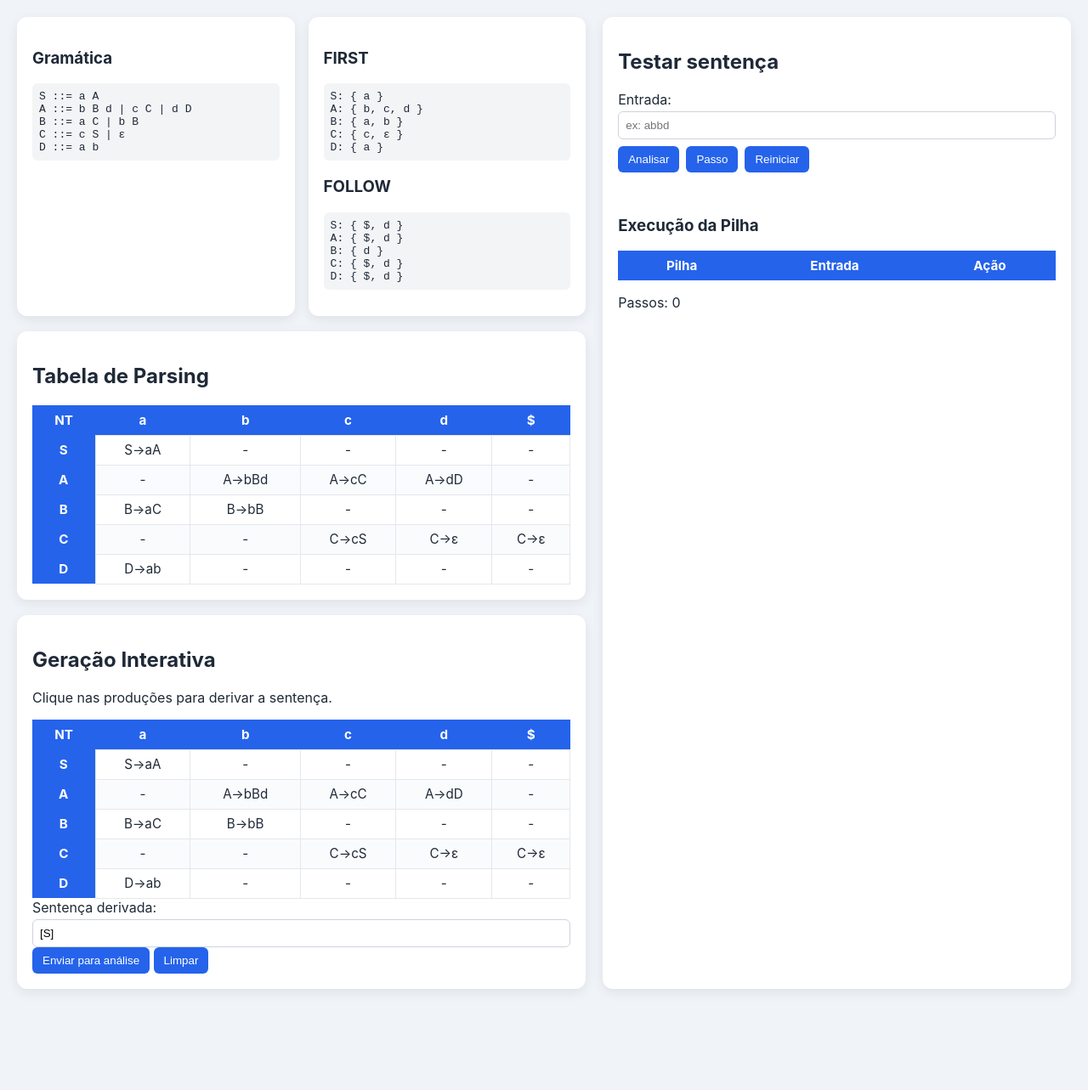
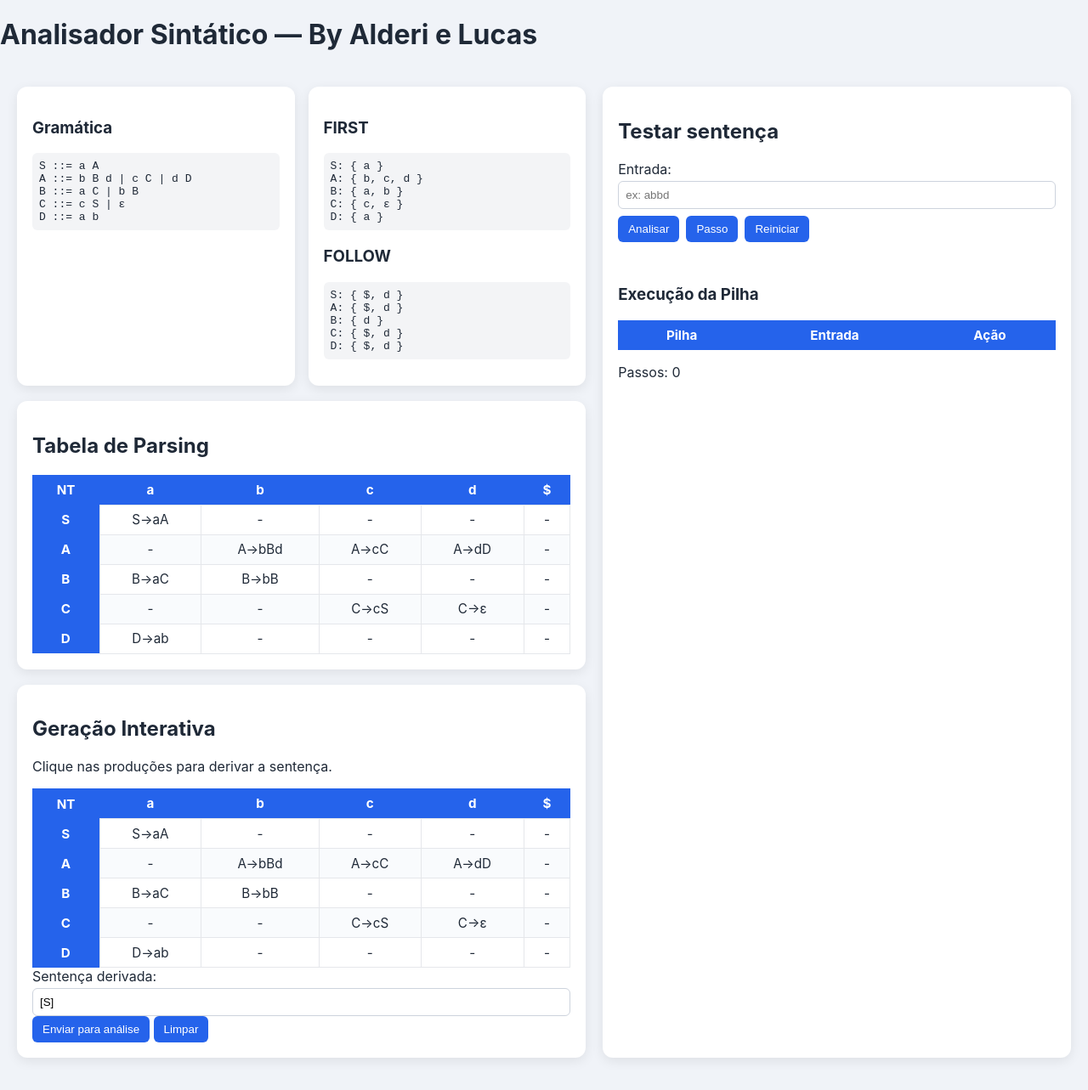
Before and after one commit to Alderi-Jr/COMPILADORES-Automato-de-Pilha-, a plain HTML site: page index.html in a window 1280 px wide. Shown: the whole page at 85% size. Before the commit the page ends 1202 px from the top, so only its background shows below. Drawn offline with Linux system fonts and the light colour scheme.

Commit message:
adicionando o header

```diff
--- a/index.html
+++ b/index.html
@@ -4,12 +4,17 @@
 <head>
   <meta charset="utf-8" />
   <meta name="viewport" content="width=device-width,initial-scale=1" />
-  <title>Analisador Sintático — TDE</title>
+  <title>Analisador Sintático — By Alderi e Lucas</title>
 
   <link rel="stylesheet" href="style.css">
 </head>
 
 <body>
+
+  <!-- ================= HEADER BONITO ================= -->
+  <header class="topHeader">
+    <h1>Analisador Sintático — <span>By Alderi e Lucas</span></h1>
+  </header>
 
   <div class="layout">
 
@@ -103,7 +108,7 @@ D: { $, d }
               <td>-</td>
               <td>C→cS</td>
               <td>C→ε</td>
-              <td>C→ε</td>
+              <td>-</td>
             </tr>
 
             <tr>
@@ -162,7 +167,7 @@ D: { $, d }
               <td>-</td><td>-</td>
               <td data-prod="C→cS">C→cS</td>
               <td data-prod="C→ε">C→ε</td>
-              <td data-prod="C→ε">C→ε</td>
+              <td>-</td>
             </tr>
 
             <tr>
```
